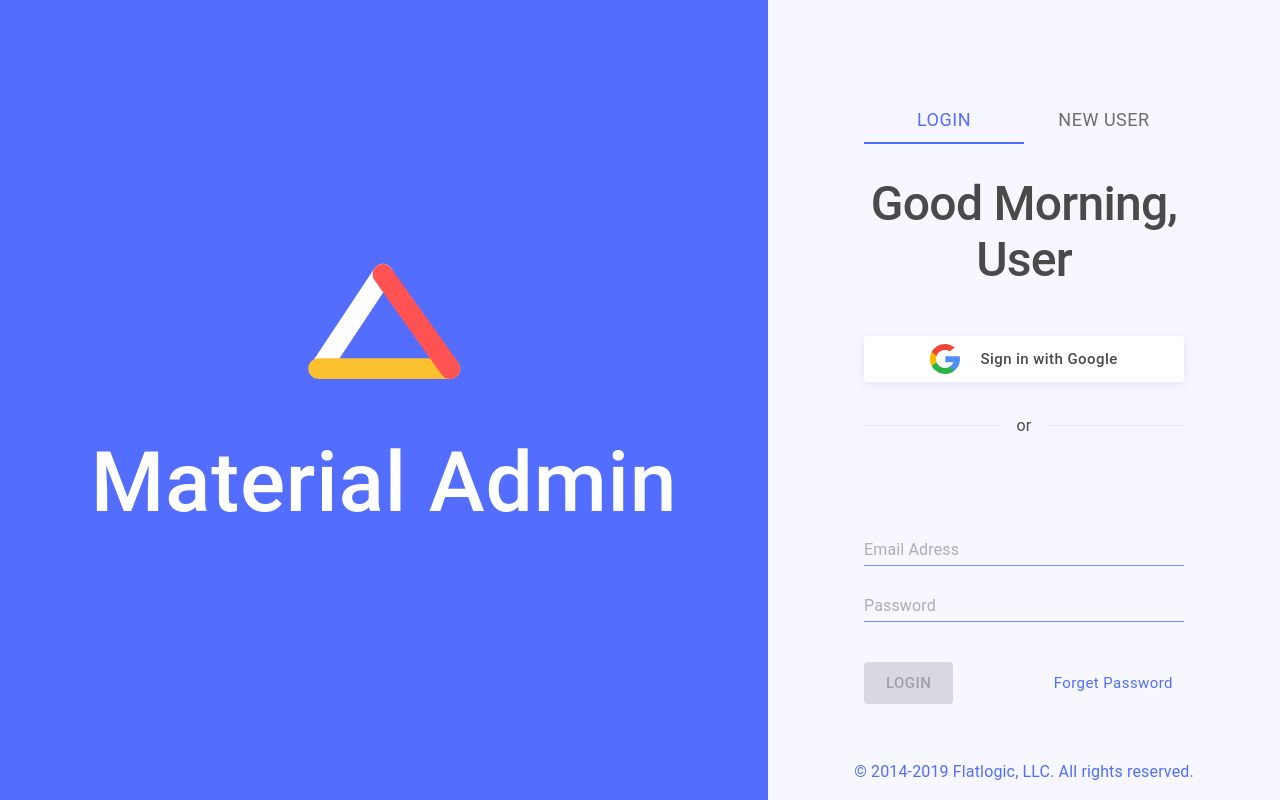
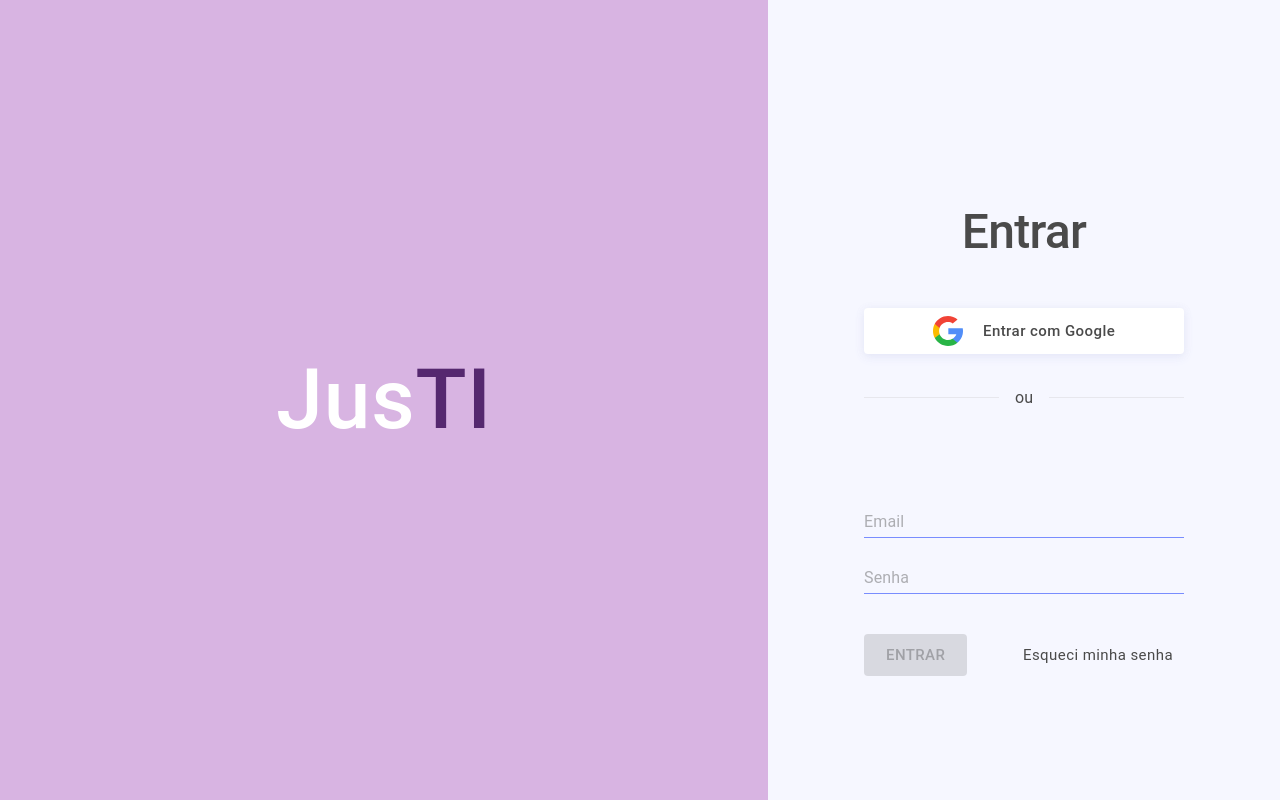
Before and after one commit to Code-OF-Law-jusTI/justi-web, a React app: page /#/login in a window 1280 px wide. Built offline with nearby package versions, Linux system fonts and the light colour scheme; what react-google-maps would draw is missing.

Commit message:
login page

```diff
--- a/public/index.html
+++ b/public/index.html
@@ -22,7 +22,7 @@
       work correctly both with client-side routing and a non-root public URL.
       Learn how to configure a non-root public URL by running `npm run build`.
     -->
-    <title>React Material Admin</title>
+    <title>JusTI</title>
     <meta name="description" content="React Material Admin is a React Template built with Material-UI">
     <meta name="keywords" content="react material, material ui admin, react template, react material admin, react material dashboard">
     <meta name="author" content="Flatlogic LLC.">
--- a/src/pages/login/Login.js
+++ b/src/pages/login/Login.js
@@ -39,33 +39,31 @@ function Login(props) {
   return (
     <Grid container className={classes.container}>
       <div className={classes.logotypeContainer}>
-        <img src={logo} alt="logo" className={classes.logotypeImage} />
-        <Typography className={classes.logotypeText}>Material Admin</Typography>
+        {/* <img src={logo} alt="logo" className={classes.logotypeImage} /> */}
+        <Typography className={classes.logotypeText}>Jus<label className={classes.titleLogo}>TI</label></Typography>
       </div>
       <div className={classes.formContainer}>
         <div className={classes.form}>
           <Tabs
             value={activeTabId}
             onChange={(e, id) => setActiveTabId(id)}
-            indicatorColor="primary"
-            textColor="primary"
+            indicatorColor="#55286F"
+            textColor="#55286F"
             centered
           >
-            <Tab label="Login" classes={{ root: classes.tab }} />
-            <Tab label="New User" classes={{ root: classes.tab }} />
           </Tabs>
           {activeTabId === 0 && (
             <React.Fragment>
               <Typography variant="h1" className={classes.greeting}>
-                Good Morning, User
+            Entrar
               </Typography>
               <Button size="large" className={classes.googleButton}>
                 <img src={google} alt="google" className={classes.googleIcon} />
-                &nbsp;Sign in with Google
+                &nbsp;Entrar com Google
               </Button>
               <div className={classes.formDividerContainer}>
                 <div className={classes.formDivider} />
-                <Typography className={classes.formDividerWord}>or</Typography>
+                <Typography className={classes.formDividerWord}>ou</Typography>
                 <div className={classes.formDivider} />
               </div>
               <Fade in={error}>
@@ -84,7 +82,7 @@ function Login(props) {
                 value={loginValue}
                 onChange={e => setLoginValue(e.target.value)}
                 margin="normal"
-                placeholder="Email Adress"
+                placeholder="Email"
                 type="email"
                 fullWidth
               />
@@ -99,7 +97,7 @@ function Login(props) {
                 value={passwordValue}
                 onChange={e => setPasswordValue(e.target.value)}
                 margin="normal"
-                placeholder="Password"
+                placeholder="Senha"
                 type="password"
                 fullWidth
               />
@@ -122,33 +120,30 @@ function Login(props) {
                       )
                     }
                     variant="contained"
-                    color="primary"
+                    color="#55286F"
                     size="large"
                   >
-                    Login
+                    Entrar
                   </Button>
                 )}
                 <Button
-                  color="primary"
+                  color="#55286F"
                   size="large"
                   className={classes.forgetButton}
                 >
-                  Forget Password
+                  Esqueci minha senha
                 </Button>
               </div>
             </React.Fragment>
           )}
           {activeTabId === 1 && (
             <React.Fragment>
-              <Typography variant="h1" className={classes.greeting}>
-                Welcome!
-              </Typography>
               <Typography variant="h2" className={classes.subGreeting}>
-                Create your account
+                Crie sua conta!
               </Typography>
               <Fade in={error}>
                 <Typography color="secondary" className={classes.errorMessage}>
-                  Something is wrong with your login or password :(
+                  Algo está errado com seu login ou senha :(
                 </Typography>
               </Fade>
               <TextField
@@ -162,7 +157,7 @@ function Login(props) {
                 value={nameValue}
                 onChange={e => setNameValue(e.target.value)}
                 margin="normal"
-                placeholder="Full Name"
+                placeholder="Nome Completo"
                 type="email"
                 fullWidth
               />
@@ -222,13 +217,13 @@ function Login(props) {
                     fullWidth
                     className={classes.createAccountButton}
                   >
-                    Create your account
+                    Crie sua Conta
                   </Button>
                 )}
               </div>
               <div className={classes.formDividerContainer}>
                 <div className={classes.formDivider} />
-                <Typography className={classes.formDividerWord}>or</Typography>
+                <Typography className={classes.formDividerWord}>Ou</Typography>
                 <div className={classes.formDivider} />
               </div>
               <Button
@@ -239,14 +234,11 @@ function Login(props) {
                 )}
               >
                 <img src={google} alt="google" className={classes.googleIcon} />
-                &nbsp;Sign in with Google
+                &nbsp;Entrar com o Google
               </Button>
             </React.Fragment>
           )}
         </div>
-        <Typography color="primary" className={classes.copyright}>
-          © 2014-2019 Flatlogic, LLC. All rights reserved.
-        </Typography>
       </div>
     </Grid>
   );
--- a/src/pages/login/styles.js
+++ b/src/pages/login/styles.js
@@ -1,4 +1,5 @@
 import { makeStyles } from "@material-ui/styles";
+import { irBlack } from "react-syntax-highlighter/dist/esm/styles/hljs";
 
 export default makeStyles(theme => ({
   container: {
@@ -12,7 +13,7 @@ export default makeStyles(theme => ({
     left: 0,
   },
   logotypeContainer: {
-    backgroundColor: theme.palette.primary.main,
+    backgroundColor: "#D8B4E2",
     width: "60%",
     height: "100%",
     display: "flex",
@@ -38,6 +39,9 @@ export default makeStyles(theme => ({
       fontSize: 48,
     },
   },
+  titleLogo: {
+    color: "#55286F"
+  },
   formContainer: {
     width: "40%",
     height: "100%",
@@ -55,6 +59,7 @@ export default makeStyles(theme => ({
   tab: {
     fontWeight: 400,
     fontSize: 18,
+    color: "#55286F"
   },
   greeting: {
     fontWeight: 500,
```
Also changed, not shown: 1 other file.
